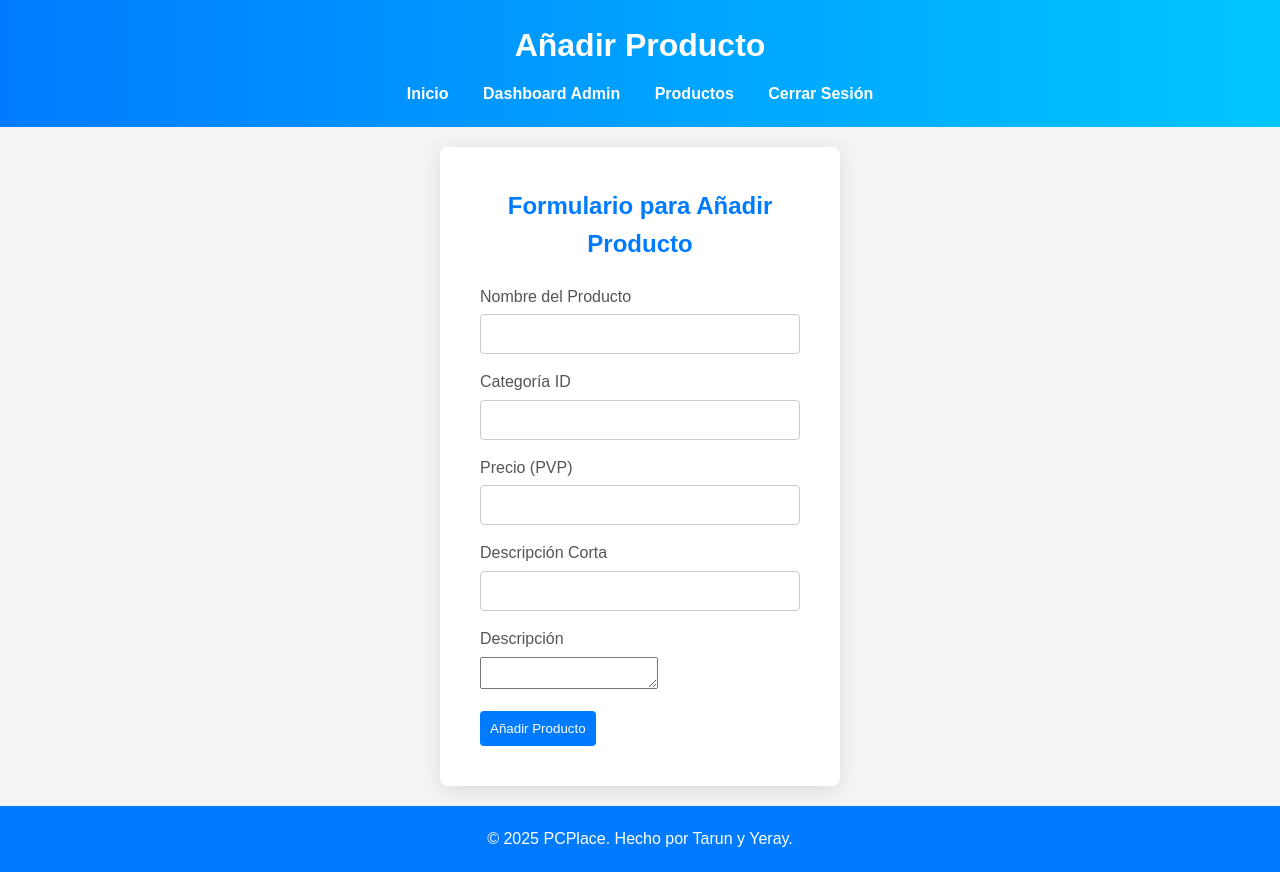
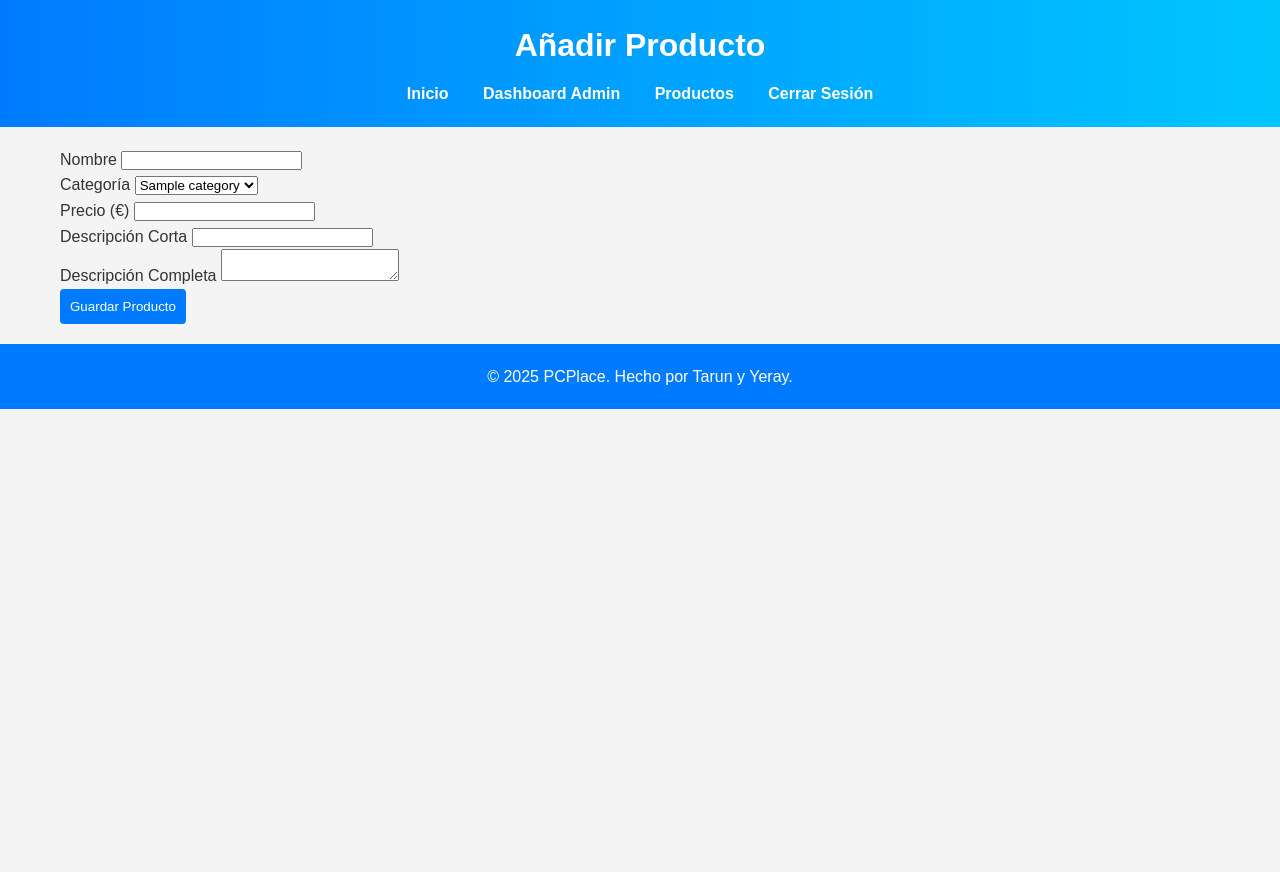
Before and after one commit to yerayq34/PCplace, a PHP site: page /admin.php in a window 1280 px wide. After the commit the page ends 409 px from the top, so only its background shows below. Run offline with PHP 8.4, Linux system fonts and the light colour scheme; the visitor is signed in with stand-in values (Sample User, id 1); tables that the repository leaves empty or names only in its code hold one stand-in row (values such as "Sample post").

Commit message:
AHora añade productos a la base de datos sin errores.

```diff
--- a/admin.php
+++ b/admin.php
@@ -1,38 +1,63 @@
 <?php
 session_start();
-include 'db.php'; // Incluir la conexión a la base de datos
+require 'db.php';
 
-// Verificar si el usuario es admin
+// Verificar permisos de admin
 if (!isset($_SESSION['username']) || $_SESSION['rol'] !== 'admin') {
-    header("Location: login.php"); // Redirigir si no es admin
+    header("Location: login.php");
     exit();
 }
 
+// Obtener categorías
+$categorias = $conn->query("SELECT idcategory, nombre_categoria FROM category");
 
 if ($_SERVER["REQUEST_METHOD"] == "POST") {
-    // Obtener los datos del formulario
-    $nombre_producto = $_POST['nombre_producto'];
-    $idcategoria = $_POST['idcategoria'];
-    $pvp = $_POST['pvp'];
-    $description = $_POST['description'];
-    $short_desc = $_POST['short_desc'];
+    try {
 
-    // Preparar la consulta para insertar el nuevo producto
-    $stmt = $conn->prepare("INSERT INTO products (nombre_producto, idcategory, pvp, description, short_desc) VALUES (?, ?, ?, ?, ?)");
-    $stmt->bind_param("sids", $nombre_producto, $idcategoria, $pvp, $description, $short_desc); // 's' para string, 'i' para integer, 'd' para double
+        $nombre_producto = htmlspecialchars(trim($_POST['nombre_producto']));
+        $idcategoria = (int)$_POST['idcategoria'];
+        $pvp = (float)str_replace(',', '.', $_POST['pvp']);
+        $description = htmlspecialchars(trim($_POST['description']));
+        $short_desc = htmlspecialchars(trim($_POST['short_desc']));
 
-    if ($stmt->execute()) {
-        $_SESSION['success'] = "Producto añadido exitosamente.";
-        header("Location: admin.php"); // Redirigir a la misma página para añadir más productos
-        exit();
-    } else {
-        $_SESSION['error'] = "Error al añadir el producto: " . $stmt->error;
+        // Validaciones
+        if (empty($nombre_producto) || strlen($nombre_producto) > 60) {
+            throw new Exception("Nombre inválido (máx. 60 caracteres)");
         }
 
-    $stmt->close();
+        if ($pvp <= 0 || $pvp > 9999.99) {
+            throw new Exception("Precio debe ser entre 0.01 y 9999.99");
         }
 
-$conn->close();
+        // Verificar categoría existente
+        $check_cat = $conn->prepare("SELECT 1 FROM category WHERE idcategory = ?");
+        $check_cat->bind_param("i", $idcategoria);
+        $check_cat->execute();
+
+        if (!$check_cat->get_result()->num_rows) {
+            throw new Exception("Categoría no válida");
+        }
+
+        // Insertar producto
+        $stmt = $conn->prepare("INSERT INTO products
+                              (nombre_producto, idcategory, pvp, description, short_desc)
+                              VALUES (?, ?, ?, ?, ?)");
+        $stmt->bind_param("sidss", $nombre_producto, $idcategoria, $pvp, $description, $short_desc);
+
+        if (!$stmt->execute()) {
+            throw new Exception("Error en base de datos: " . $stmt->error);
+        }
+
+        $_SESSION['success'] = "Producto añadido correctamente";
+        header("Location: admin.php");
+        exit();
+
+    } catch (Exception $e) {
+        $_SESSION['error'] = $e->getMessage();
+        header("Location: admin.php");
+        exit();
+    }
+}
 ?>
 
 <!DOCTYPE html>
@@ -40,59 +65,79 @@ $conn->close();
 <head>
     <meta charset="UTF-8">
     <meta name="viewport" content="width=device-width, initial-scale=1.0">
+    <title>Añadir Producto - Admin</title>
     <link rel="stylesheet" href="styles.css">
-    <title>Añadir Producto</title>
 </head>
 <body>
-    <header>
+    <div class="admin-container">
+        <header class="admin-header">
             <h1>Añadir Producto</h1>
-        <nav>
-            <a href="index.php">Inicio</a>
-            <a href="admin_dashboard.php">Dashboard Admin</a>
-            <a href="productos.php">Productos</a>
-            <a href="logout.php">Cerrar Sesión</a>
+            <nav class="admin-nav">
+                <a href="index.php" class="nav-link">Inicio</a>
+                <a href="admin_dashboard.php" class="nav-link">Dashboard Admin</a>
+                <a href="productos.php" class="nav-link">Productos</a>
+                <a href="logout.php" class="nav-link">Cerrar Sesión</a>
             </nav>
         </header>
-    <main>
-        <div class="container">
-            <h2>Formulario para Añadir Producto</h2>
-            <?php
-            if (isset($_SESSION['error'])) {
-                echo "<p style='color:red;'>{$_SESSION['error']}</p>";
-                unset($_SESSION['error']);
-            }
-            if (isset($_SESSION['success'])) {
-                echo "<p style='color:green;'>{$_SESSION['success']}</p>";
-                unset($_SESSION['success']);
-            }
-            ?>
-            <form action="admin.php" method="POST">
-                <div class="input-group">
-                    <label for="nombre_producto">Nombre del Producto</label>
-                    <input type="text" id="nombre_producto" name="nombre_producto" required>
+
+        <main class="admin-main">
+            <?php if (isset($_SESSION['error'])): ?>
+                <div class="alert error">
+                    <?= $_SESSION['error'] ?>
+                    <?php unset($_SESSION['error']) ?>
                 </div>
-                <div class="input-group">
-                    <label for="idcategoria">Categoría ID</label>
-                    <input type="number" id="idcategoria" name="idcategoria" required>
+            <?php endif; ?>
+
+            <?php if (isset($_SESSION['success'])): ?>
+                <div class="alert success">
+                    <?= $_SESSION['success'] ?>
+                    <?php unset($_SESSION['success']) ?>
                 </div>
-                <div class="input-group">
-                    <label for="pvp">Precio (PVP)</label>
-                    <input type="text" id="pvp" name="pvp" required>
+            <?php endif; ?>
+
+            <form method="POST" class="product-form">
+                <div class="form-group">
+                    <label for="nombre_producto" class="form-label">Nombre</label>
+                    <input type="text" id="nombre_producto" name="nombre_producto"
+                           class="form-input" required maxlength="60">
                 </div>
-                <div class="input-group">
-                    <label for="short_desc">Descripción Corta</label>
-                    <input type="text" id="short_desc" name="short_desc" required>
+
+                <div class="form-group">
+                    <label for="idcategoria" class="form-label">Categoría</label>
+                    <select id="idcategoria" name="idcategoria" class="form-select" required>
+                        <?php while ($cat = $categorias->fetch_assoc()): ?>
+                            <option value="<?= $cat['idcategory'] ?>">
+                                <?= htmlspecialchars($cat['nombre_categoria']) ?>
+                            </option>
+                        <?php endwhile; ?>
+                    </select>
                 </div>
-                <div class="input-group">
-                    <label for="description">Descripción</label>
-                    <textarea id="description" name="description" required></textarea>
+
+                <div class="form-group">
+                    <label for="pvp" class="form-label">Precio (€)</label>
+                    <input type="text" id="pvp" name="pvp" class="form-input"
+                           required pattern="[0-9]+([\.,][0-9]{1,2})?">
                 </div>
-                <button type="submit">Añadir Producto</button>
+
+                <div class="form-group">
+                    <label for="short_desc" class="form-label">Descripción Corta</label>
+                    <input type="text" id="short_desc" name="short_desc"
+                           class="form-input" required maxlength="255">
+                </div>
+
+                <div class="form-group">
+                    <label for="description" class="form-label">Descripción Completa</label>
+                    <textarea id="description" name="description"
+                              class="form-textarea" required></textarea>
+                </div>
+
+                <button type="submit" class="form-submit">Guardar Producto</button>
             </form>
-        </div>
         </main>
-    <footer>
+
+        <footer class="admin-footer">
             <p>&copy; 2025 PCPlace. Hecho por Tarun y Yeray.</p>
         </footer>
+    </div>
 </body>
 </html>
```
Lines whose indentation alone changed are shown as unchanged.
